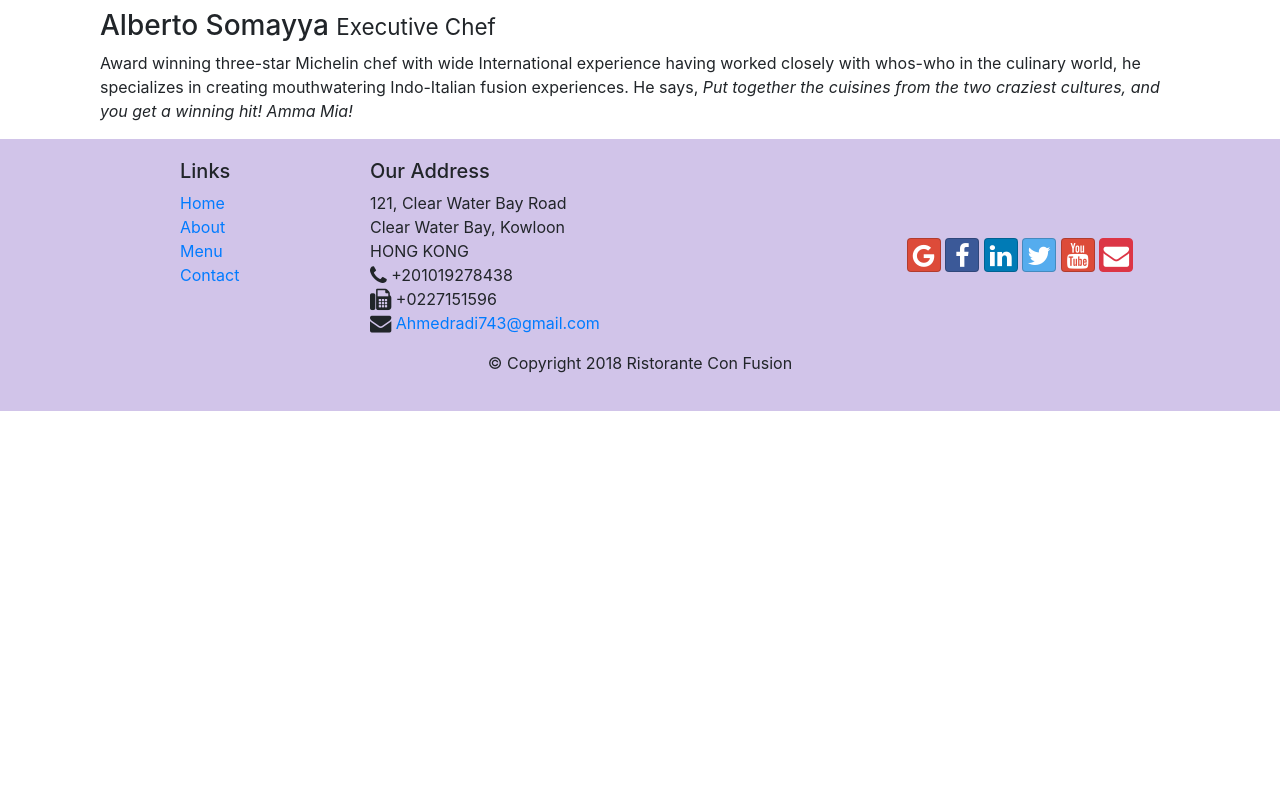
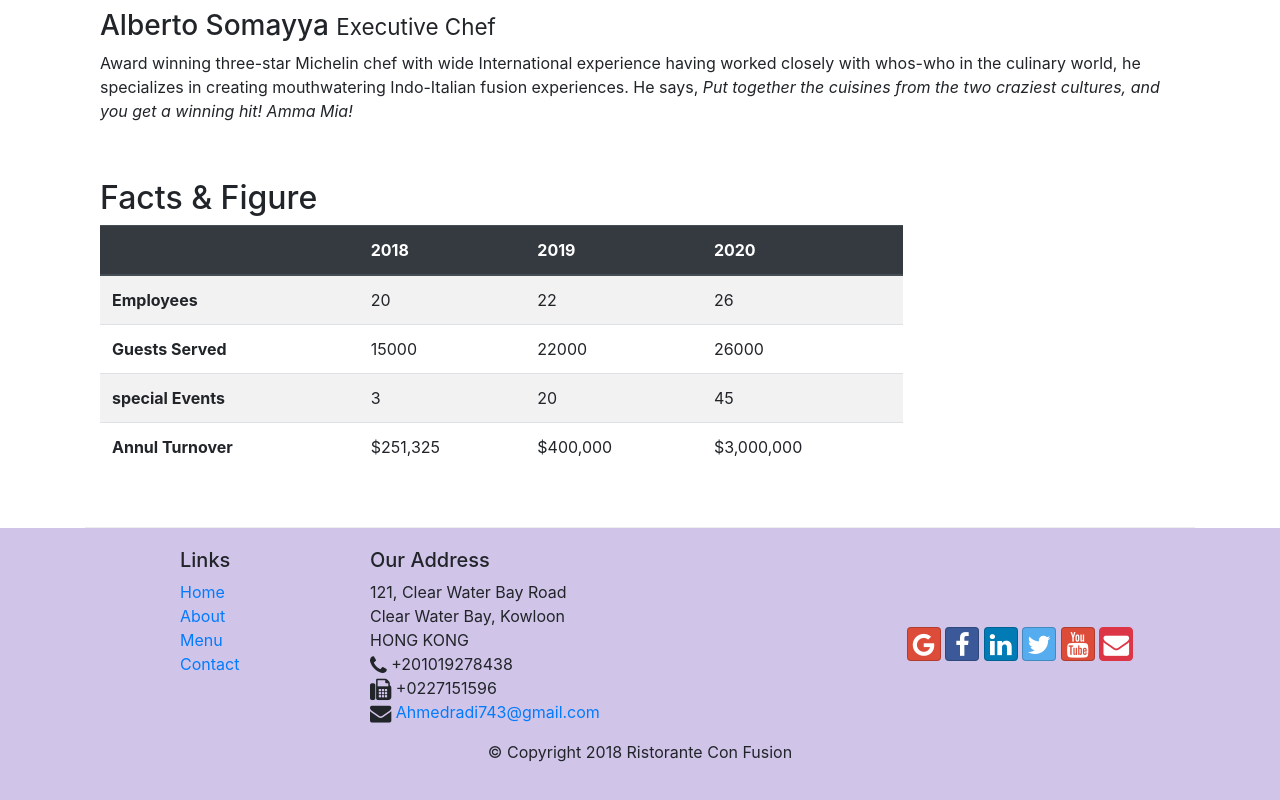
Before and after one commit to Ahmed-Radi/Ristorante-Con-Fusion, a website: page aboutus.html in a window 1280 px wide. Shown: the part 1266-2066 px from the top of the page. Before the commit the page ends 1677 px from the top, so only its background shows below. Drawn offline with nearby package versions, Linux system fonts and the light colour scheme.

Commit message:
Add table to about us page

```diff
--- a/aboutus.html
+++ b/aboutus.html
@@ -78,7 +78,50 @@
                 <p class="d-none d-sm-block">Award winning three-star Michelin chef with wide International experience having worked closely with whos-who in the culinary world, he specializes in creating mouthwatering Indo-Italian fusion experiences. He says, <em>Put together the cuisines from the two craziest cultures, and you get a winning hit! Amma Mia!</em></p>
             </div>
         </div>
-
+        <div class="row row-content">
+            <div class="col-12 col-sm-9">
+                <h2>Facts &amp; Figure</h2>
+                <div class="table-responsive">
+                    <table class="table table-striped">
+                        <thead class="thead-dark">
+                            <tr>
+                                <th>&nbsp;</th>
+                                <th>2018</th>
+                                <th>2019</th>
+                                <th>2020</th>
+                            </tr>
+                        </thead>
+                        <tbody>
+                            <tr>
+                                <th>Employees</th>
+                                <td>20</td>
+                                <td>22</td>
+                                <td>26</td>
+                            </tr>
+                            <tr>
+                                <th>Guests Served</th>
+                                <td>15000</td>
+                                <td>22000</td>
+                                <td>26000</td>
+                            </tr>
+                            <tr>
+                                <th>special Events</th>
+                                <td>3</td>
+                                <td>20</td>
+                                <td>45</td>
+                            </tr>
+                            <tr>
+                                <th>Annul Turnover</th>
+                                <td>$251,325</td>
+                                <td>$400,000</td>
+                                <td>$3,000,000</td>
+                            </tr>
+                        </tbody>
+                    </table>
+                </div>
+            </div>
+            <div class="col-12 col-sm-3"></div>
+        </div>
     </div>
 
     <footer class="footer">
```
